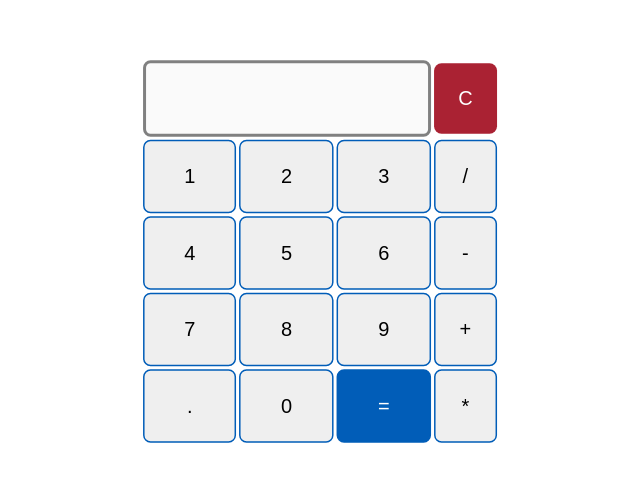
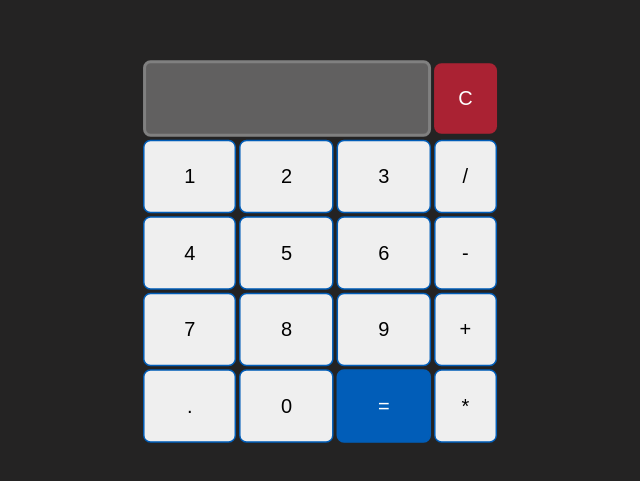
Before and after one commit to Sydney205/evaluate, a plain HTML site: page index.html in a window 1280 px wide. Shown: the part 149-630 px from the top of the page, without its empty margins (320-960 px from the left). Drawn offline with Linux system fonts and the light colour scheme.

Commit message:
background-coloe

```diff
--- a/style.css
+++ b/style.css
@@ -36,6 +36,7 @@ section {
   flex-direction: column;
   justify-content: center;
   align-items: center;
+  background: #242323;
 }
 
 section .btns button:hover span {
@@ -49,6 +50,8 @@ section table {
   width: max-content;
   height: max-content;
   transform: scale(1.5);
+  border-radius: 20px;
+  box-shadow: 0 0 10px solid gray;
 }
 
 section table #calc-screen {
```
